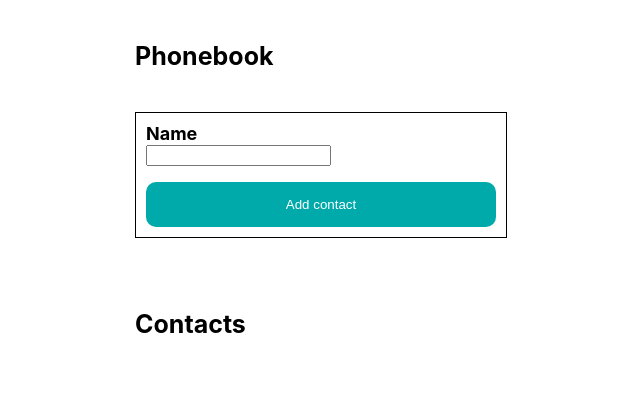
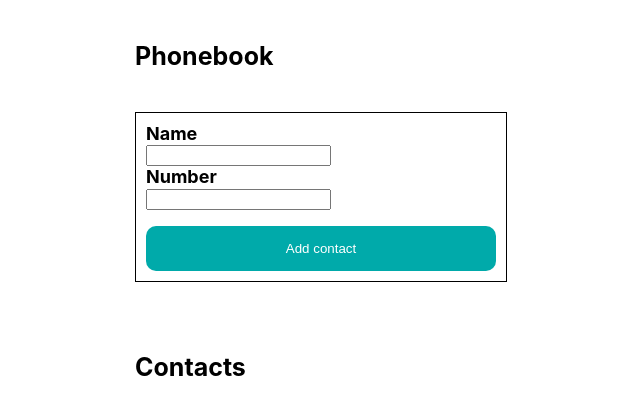
Before and after one commit to ryalua/goit-react-hw-02-phonebook, a React (Create React App) app: page / in a window 1280 px wide. Shown: the top 414 px of the page, without its empty margins (330-970 px from the left). Built offline with nearby package versions, Linux system fonts and the light colour scheme.

Commit message:
deploy red2

```diff
--- a/src/components/AddContact/AddContact.jsx
+++ b/src/components/AddContact/AddContact.jsx
@@ -2,19 +2,20 @@
 import { ListContacts, ItemContact } from './AddContactStyled';
 import { Component } from 'react';
 
-export const AddContact = ({ contacts }) => (
+export const AddContact = ({ contacts, number }) => (
   <ListContacts>
     {Array.isArray(contacts) &&
       contacts.length > 0 &&
       contacts.map(contact => {
         return (
           <ItemContact key={contact.id}>{contact.contact.name}</ItemContact>
+          // <ItemContact>{contact.contact.number}</ItemContact>
         );
       })}
     {/* <ItemContact>{onContacts}</ItemContact>; */}
   </ListContacts>
 );
-console.log('Hello');
+
 AddContact.propTypes = {
   title: PropTypes.string,
   children: PropTypes.element,
--- a/src/components/App.jsx
+++ b/src/components/App.jsx
@@ -10,6 +10,7 @@
   state = {
     contacts: [],
     name: '',
+    number: '',
   };
 
   handleContact = contact => {
--- a/src/components/FormContacts/FormContacts.jsx
+++ b/src/components/FormContacts/FormContacts.jsx
@@ -11,17 +11,19 @@
   state = {
     // contacts: [],
     name: '',
+    number: '',
   };
   handleInput = event => {
-    // this.setState(prevState => ({ name: prevState.event.currentTarget.value }));
-    this.setState({ name: event.currentTarget.value });
+    this.setState({
+      [event.currentTarget.name]: event.currentTarget.value,
+    });
   };
 
   handleSubmit = event => {
     event.preventDefault();
 
     this.props.onAddContact(this.state);
-    this.setState({ name: '' }); // сброс поля формы
+    this.setState({ name: '', number: '' }); // сброс поля формы
   };
 
   render() {
@@ -32,12 +34,22 @@
             <LabelName className="label-name">Name</LabelName>
             <input
               type="text"
+              name={'name'}
               value={this.state.name}
-              name={'name'}
+              onChange={event => this.handleInput(event)}
               pattern="^[a-zA-Zа-яА-Я]+(([' -][a-zA-Zа-яА-Я ])?[a-zA-Zа-яА-Я]*)*$"
               title="Name may contain only letters, apostrophe, dash and spaces. For example Adrian, Jacob Mercer, Charles de Batz de Castelmore d'Artagnan"
               required
-              onChange={this.handleInput}
+            />
+            <LabelName className="label-name">Number</LabelName>
+            <input
+              type="tel"
+              name="number"
+              value={this.state.number}
+              onChange={event => this.handleInput(event)}
+              pattern="\+?\d{1,4}?[-.\s]?\(?\d{1,3}?\)?[-.\s]?\d{1,4}[-.\s]?\d{1,4}[-.\s]?\d{1,9}"
+              title="Phone number must be digits and can contain spaces, dashes, parentheses and can start with +"
+              required
             />
           </FormLabel>
           <FormBtn type="submit" className="form-btn">
```
